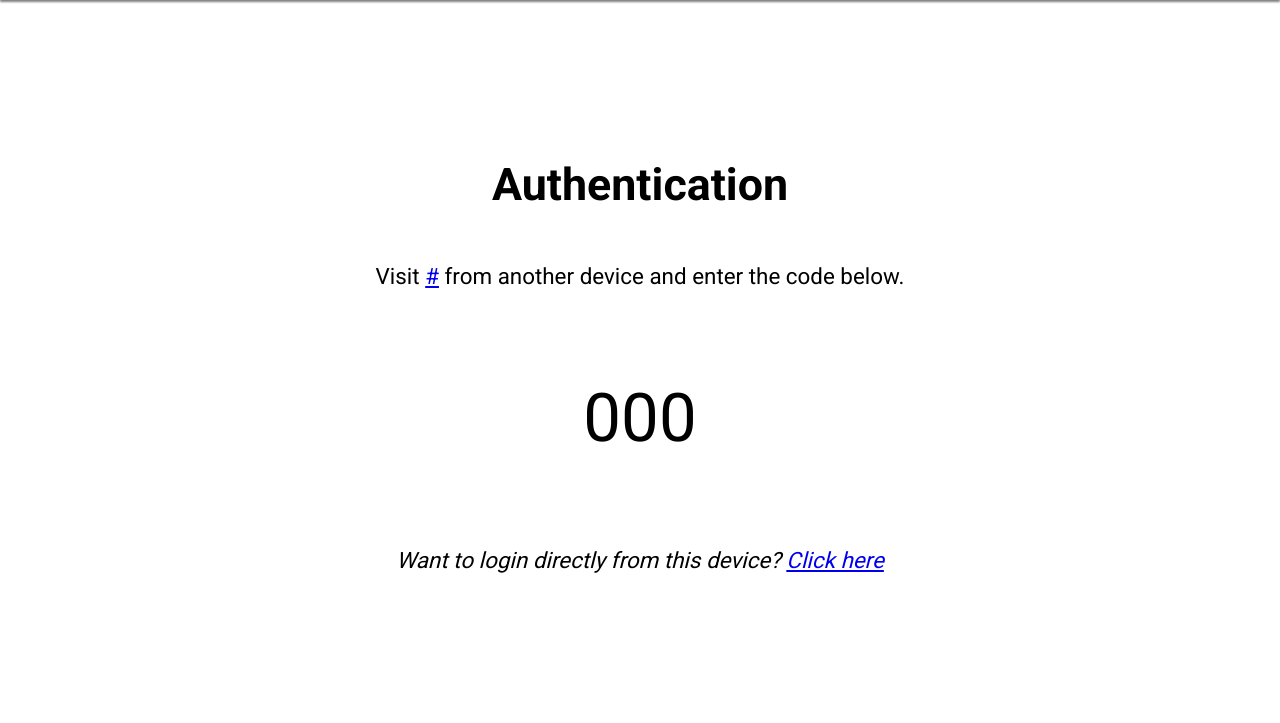
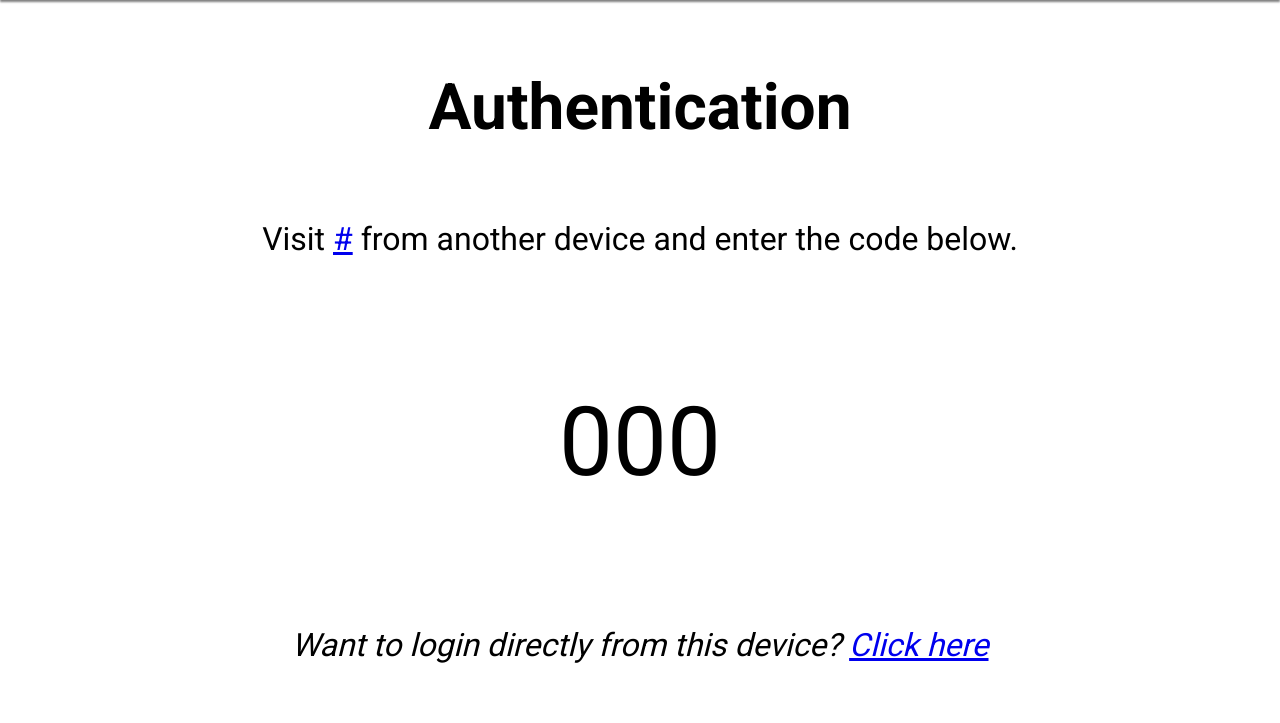
Before and after one commit to austinmalmberg/flask-dash, a Flask app: template templates/login.html in a window 1280 px wide. Shown: the part 77-800 px from the top of the page. Run offline with Flask 2, Linux system fonts and the light colour scheme; the template is opened without the code that fills it: most values are stand-ins (such as "Sample title", 1, 10 or a date in 2020).

Commit message:
Increased the content font size

```diff
--- a/static/styles/login.css
+++ b/static/styles/login.css
@@ -13,7 +13,7 @@ body {
   justify-content: center;
   align-items: center;
 
-  font-size: 1.4em;
+  font-size: 2em;
 }
 
 p#device--code {
```
